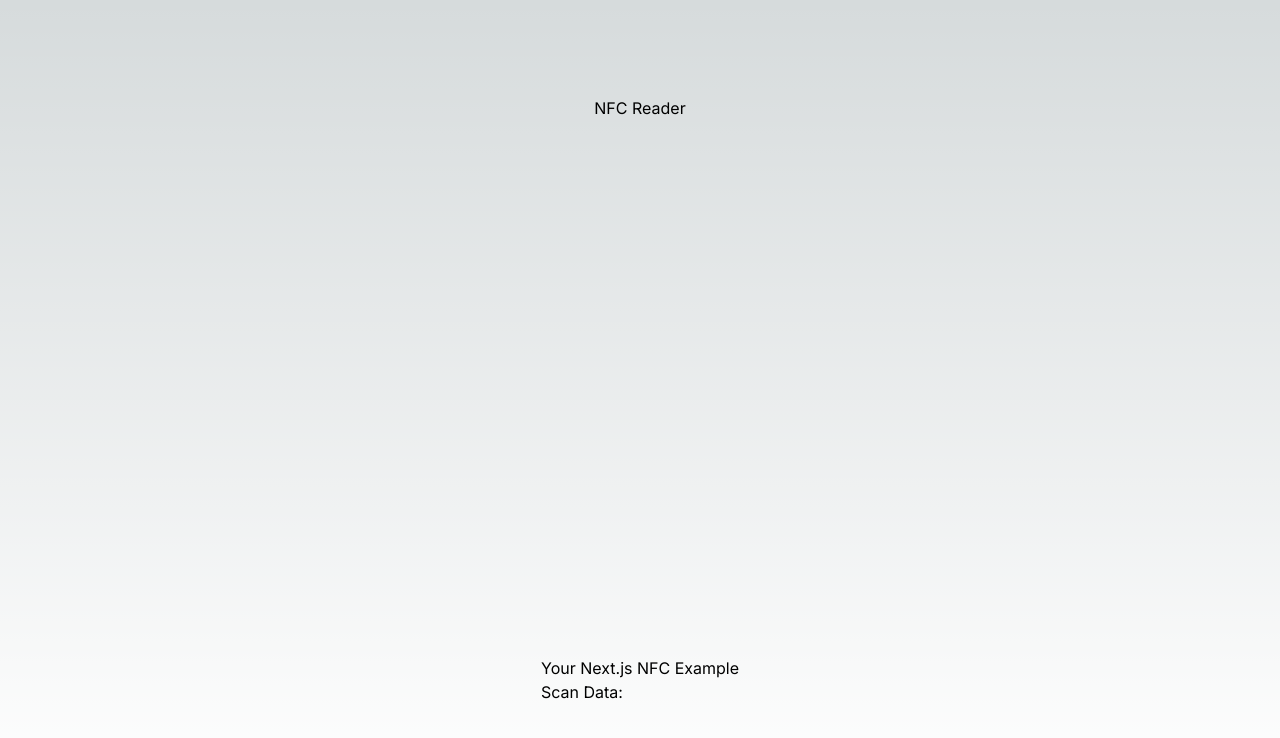
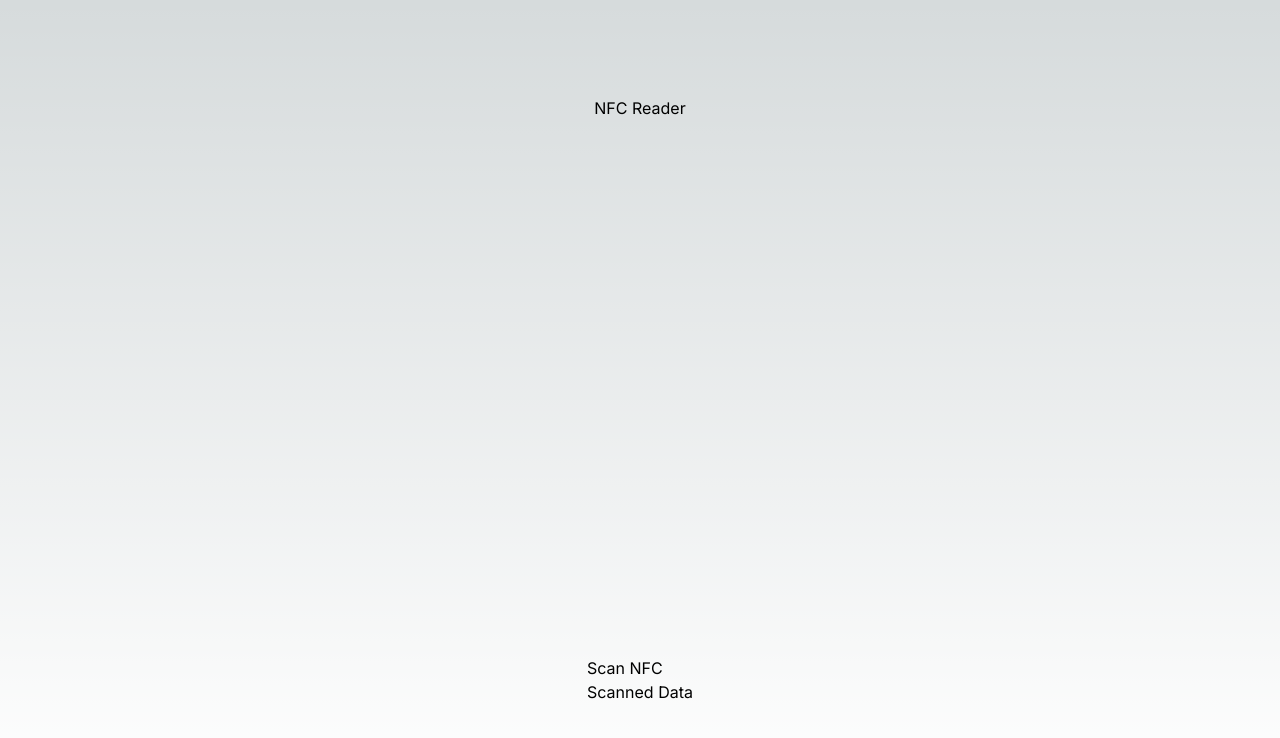
Before and after one commit to Abhijitsingha-code/NFC, a Next.js app: page / in a window 1280 px wide. Shown: the top 738 px of the page. Built offline with nearby package versions, Linux system fonts and the light colour scheme.

Commit message:
Update nfcReader.tsx

```diff
--- a/components/nfcReader.tsx
+++ b/components/nfcReader.tsx
@@ -1,60 +1,57 @@
 'use client'
 import { useState, useEffect } from 'react';
 
-const NFCComponent: React.FC = () => {
+const NFCComponent = () => {
   const [scanData, setScanData] = useState<string[]>([]);
 
-  useEffect(() => {
-    const handleNFC = async () => {
-      try {
+  const handleScanClick = async () => {
+
+    if ('NDEFReader' in window) {
       const ndef = new NDEFReader();
+      ndef
+        .scan()
+        .then(() => {
+          alert("Scanning.");
+
+          ndef.onreadingerror = (event) => {
+            alert(`Error! Cannot read data from the NFC tag. Try a different one? ${event}`);
+          };
 
           ndef.onreading = (event) => {
-          console.log("Scan started successfully.");
+            alert("Scan started successfully.");
+            alert(`Serial Number: ${event.serialNumber}`);
+            alert(`Record Data: ${event.message.records.toString()}`);
+            alert(`NDEF Message length: ${event.message.records.length}`);
 
-          const message = event.message;
-
-          // Process each record in the NDEF message
-          message.records.forEach((record) => {
+            event.message.records.forEach((record) => {
               // Accessing common properties of NDEFRecord
               const recordType = record.recordType;
               const mediaType = record.mediaType;
               const id = record.id;
               const data = new TextDecoder().decode(record.data);
 
-            // Displaying the properties in the console (for debugging purposes)
-            console.log(`Record Type: ${recordType}\nMedia Type: ${mediaType}\nID: ${id}\nData: ${data}`);
+              // Displaying the properties in an alert (for debugging purposes)
+              alert(`Record Type: ${recordType}\nMedia Type: ${mediaType}\nID: ${id}\nData: ${data}`);
 
               // Save the scan data to the state
               setScanData((prevScanData) => [...prevScanData, data]);
             });
-        };
-
-        await ndef.scan();
-      } catch (error) {
-        console.error('Error reading NFC:', error);
+          }
+        })
+        .catch((error) => {
+          alert(`Error! Scan failed to start: ${error}.`);
+        });
     }
   };
 
-    if ('NDEFReader' in window) {
-      handleNFC();
-    } else {
-      console.warn('NFC API not supported in this browser.');
-    }
-  }, []);
-
   return (
     <div>
-      <h1>Your Next.js NFC Example</h1>
-      <div>
-        <h2>Scan Data:</h2>
-        <ul>
-          {scanData.map((data, index) => (
-            <li key={index}>{data}</li>
-          ))}
-        </ul>
-      </div>
+      <button onClick={handleScanClick}>Scan NFC</button>
+
+      <h2>Scanned Data</h2>
+      <p>{scanData}</p>
     </div>
   );
 };
+
 export default NFCComponent;
```
Lines whose indentation alone changed are shown as unchanged.
